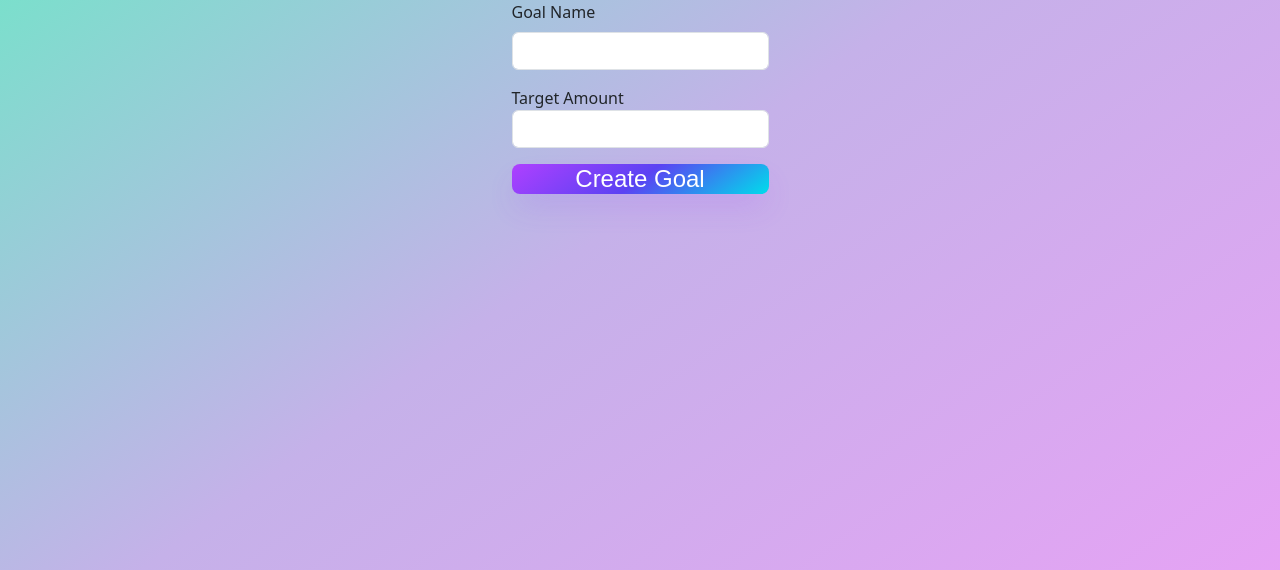
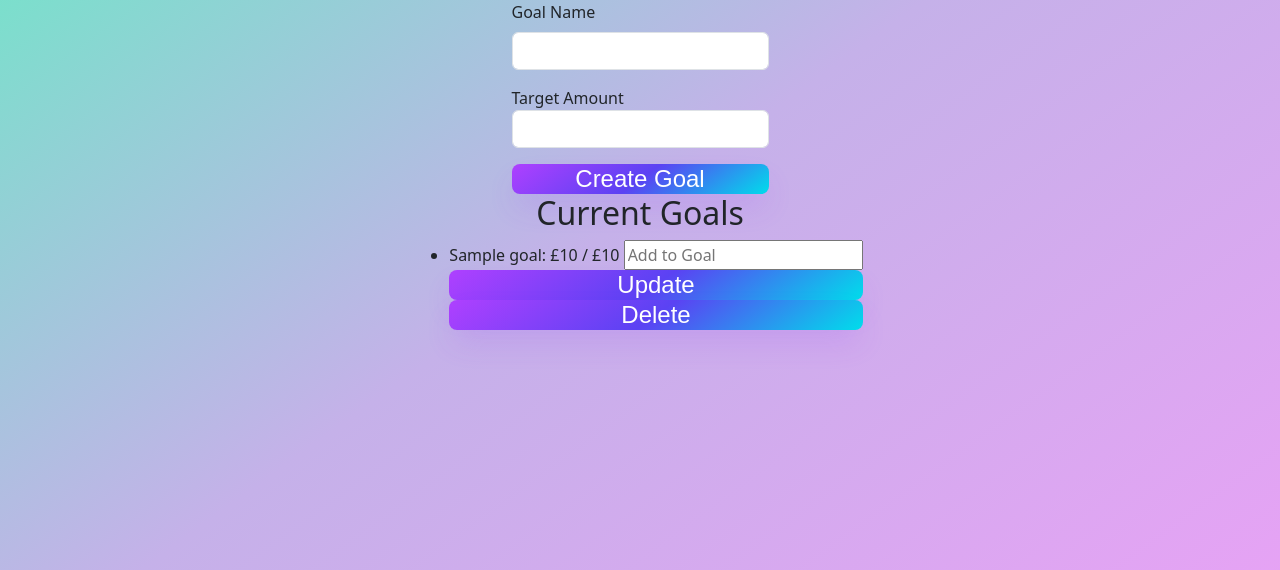
Before and after one commit to MitchDuke/Ali_Tracks, a Python web app: template templates/goals.html in a window 1280 px wide. Shown: the part 192-762 px from the top of the page. Run offline with Jinja, Linux system fonts and the light colour scheme; the template is opened without the code that fills it: most values are stand-ins (such as "Sample title", 1, 10 or a date in 2020).

Commit message:
Current Goals
Added inputs and submission html to update existing goals and delete them when completed

```diff
--- a/templates/goals.html
+++ b/templates/goals.html
@@ -15,4 +15,20 @@
     </div>
     <button type="submit" class="btn btn-primary">Create Goal</button>
 </form>
+<h2>Current Goals</h2>
+<ul>
+    {% for goal in goals %}
+        <li>
+            {{ goal.goal_name }}: £{{ goal.current_amount }} / £{{ goal.target_amount }}
+            <form method="POST" action="/update_goal" style="display:inline;">
+                <input type="hidden" name="goal_id" value="{{ goal._id }}">
+                <input type="number" name="amount" placeholder="Add to Goal">
+                <button type="submit" class="btn btn-success">Update</button>
+            </form>
+            <form method="POST" action="/delete_goal" style="display:inline;">
+                <input type="hidden" name="goal_id" value="{{ goal._id }}">
+                <button type="submit" class="btn btn-danger">Delete</button>
+            </form>
+        </li>
+    {% endfor %}
 {% endblock %}
```
